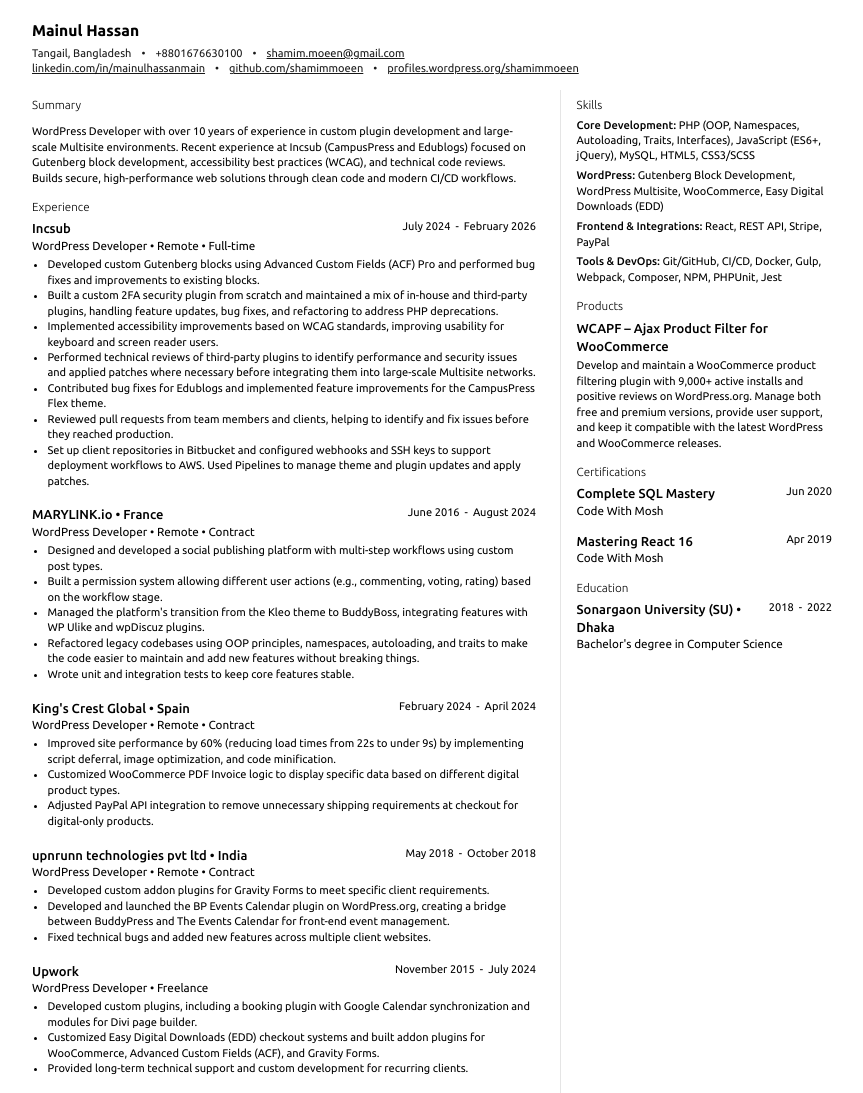
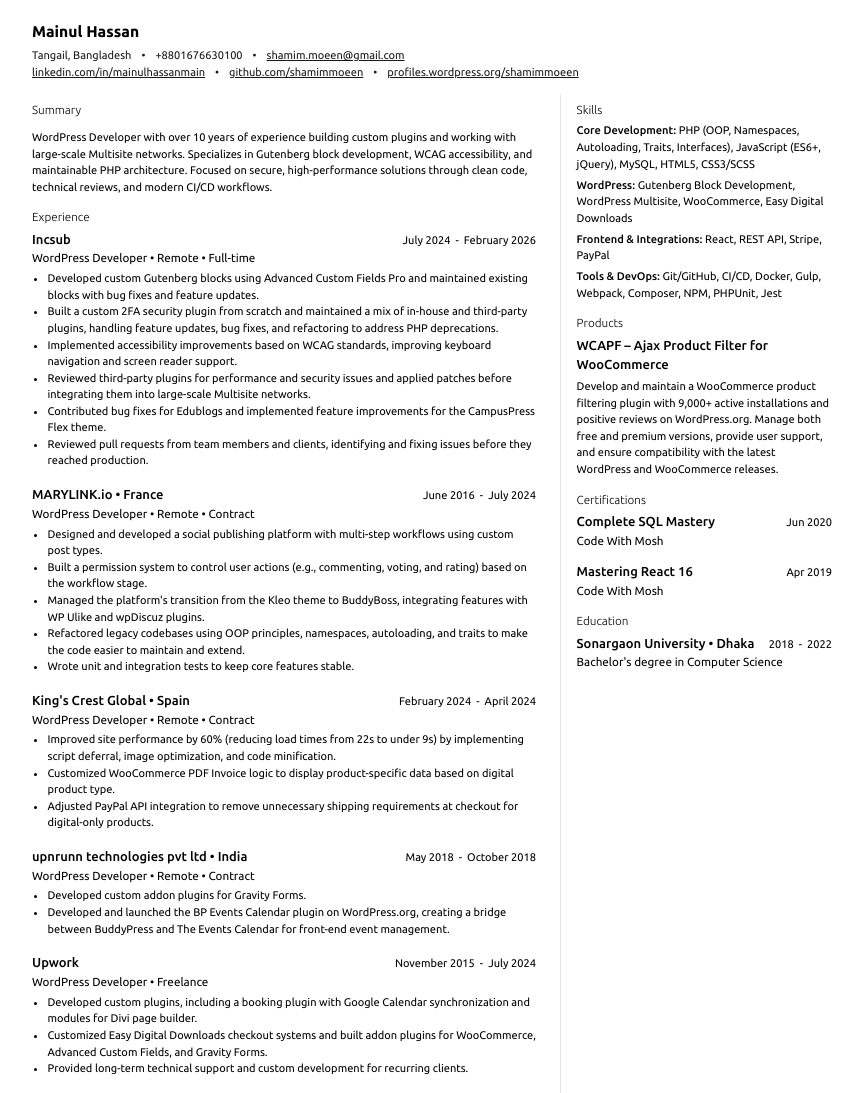
Before and after one commit to shamimmoeen/my-resume, a website: page index.html in a window 1280 px wide. Shown: the whole page, without its empty margins (208-1071 px from the left). Drawn offline with Linux system fonts and the light colour scheme.

Commit message:
Fix resume content and alignment, rename generate to pdf, and remove PDF from git

```diff
--- a/assets/scss/partials/_certificate.scss
+++ b/assets/scss/partials/_certificate.scss
@@ -8,6 +8,7 @@
     .row {
         display: flex;
         justify-content: space-between;
+        align-items: baseline;
     }
 
     .certificate-completion {
--- a/assets/scss/partials/_education.scss
+++ b/assets/scss/partials/_education.scss
@@ -8,6 +8,7 @@
     .row {
         display: flex;
         justify-content: space-between;
+        align-items: baseline;
     }
 
     .education-date {
--- a/assets/scss/partials/_experience.scss
+++ b/assets/scss/partials/_experience.scss
@@ -7,6 +7,7 @@
         .row {
             display: flex;
             justify-content: space-between;
+            align-items: baseline;
         }
 
         .employment-date {
--- a/index.html
+++ b/index.html
@@ -22,7 +22,7 @@
         margin: 0;
         font-size: 13px;
         color: black;
-        line-height: 1.4;
+        line-height: 1.5;
       }
       .container {
         width: 800px;
@@ -116,7 +116,7 @@
           <div class="section professional-summary">
             <h2>Summary</h2>
             <p>
-              WordPress Developer with over 10 years of experience in custom plugin development and large-scale Multisite environments. Recent experience at Incsub (CampusPress and Edublogs) focused on Gutenberg block development, accessibility best practices (WCAG), and technical code reviews. Builds secure, high-performance web solutions through clean code and modern CI/CD workflows.
+              WordPress Developer with over 10 years of experience building custom plugins and working with large-scale Multisite networks. Specializes in Gutenberg block development, WCAG accessibility, and maintainable PHP architecture. Focused on secure, high-performance solutions through clean code, technical reviews, and modern CI/CD workflows.
             </p>
           </div>
 
@@ -136,25 +136,22 @@
               <div class="employment-description">
                 <ul>
                   <li>
-                    Developed custom Gutenberg blocks using Advanced Custom Fields (ACF) Pro and performed bug fixes and improvements to existing blocks.
+                    Developed custom Gutenberg blocks using Advanced Custom Fields Pro and maintained existing blocks with bug fixes and feature updates.
                   </li>
                   <li>
                     Built a custom 2FA security plugin from scratch and maintained a mix of in-house and third-party plugins, handling feature updates, bug fixes, and refactoring to address PHP deprecations.
                   </li>
                   <li>
-                    Implemented accessibility improvements based on WCAG standards, improving usability for keyboard and screen reader users.
+                    Implemented accessibility improvements based on WCAG standards, improving keyboard navigation and screen reader support.
                   </li>
                   <li>
-                    Performed technical reviews of third-party plugins to identify performance and security issues and applied patches where necessary before integrating them into large-scale Multisite networks.
+                    Reviewed third-party plugins for performance and security issues and applied patches before integrating them into large-scale Multisite networks.
                   </li>
                   <li>
                     Contributed bug fixes for Edublogs and implemented feature improvements for the CampusPress Flex theme.
                   </li>
                   <li>
-                    Reviewed pull requests from team members and clients, helping to identify and fix issues before they reached production.
-                  </li>
-                  <li>
-                    Set up client repositories in Bitbucket and configured webhooks and SSH keys to support deployment workflows to AWS. Used Pipelines to manage theme and plugin updates and apply patches.
+                    Reviewed pull requests from team members and clients, identifying and fixing issues before they reached production.
                   </li>
                 </ul>
               </div>
@@ -166,7 +163,7 @@
                 <div class="employment-date">
                   <div class="employment-start-year">June 2016</div>
                   -
-                  <div class="employment-end-year">August 2024</div>
+                  <div class="employment-end-year">July 2024</div>
                 </div>
               </div>
               <div class="employment-job-title">WordPress Developer • Remote • Contract</div>
@@ -176,13 +173,13 @@
                     Designed and developed a social publishing platform with multi-step workflows using custom post types.
                   </li>
                   <li>
-                    Built a permission system allowing different user actions (e.g., commenting, voting, rating) based on the workflow stage.
+                    Built a permission system to control user actions (e.g., commenting, voting, and rating) based on the workflow stage.
                   </li>
                   <li>
                     Managed the platform's transition from the Kleo theme to BuddyBoss, integrating features with WP Ulike and wpDiscuz plugins.
                   </li>
                   <li>
-                    Refactored legacy codebases using OOP principles, namespaces, autoloading, and traits to make the code easier to maintain and add new features without breaking things.
+                    Refactored legacy codebases using OOP principles, namespaces, autoloading, and traits to make the code easier to maintain and extend.
                   </li>
                   <li>
                     Wrote unit and integration tests to keep core features stable.
@@ -207,7 +204,7 @@
                     Improved site performance by 60% (reducing load times from 22s to under 9s) by implementing script deferral, image optimization, and code minification.
                   </li>
                   <li>
-                    Customized WooCommerce PDF Invoice logic to display specific data based on different digital product types.
+                    Customized WooCommerce PDF Invoice logic to display product-specific data based on digital product type.
                   </li>
                   <li>
                     Adjusted PayPal API integration to remove unnecessary shipping requirements at checkout for digital-only products.
@@ -229,13 +226,10 @@
               <div class="employment-description">
                 <ul>
                   <li>
-                    Developed custom addon plugins for Gravity Forms to meet specific client requirements.
+                    Developed custom addon plugins for Gravity Forms.
                   </li>
                   <li>
                     Developed and launched the BP Events Calendar plugin on WordPress.org, creating a bridge between BuddyPress and The Events Calendar for front-end event management.
-                  </li>
-                  <li>
-                    Fixed technical bugs and added new features across multiple client websites.
                   </li>
                 </ul>
               </div>
@@ -257,7 +251,7 @@
                     Developed custom plugins, including a booking plugin with Google Calendar synchronization and modules for Divi page builder.
                   </li>
                   <li>
-                    Customized Easy Digital Downloads (EDD) checkout systems and built addon plugins for WooCommerce, Advanced Custom Fields (ACF), and Gravity Forms.
+                    Customized Easy Digital Downloads checkout systems and built addon plugins for WooCommerce, Advanced Custom Fields, and Gravity Forms.
                   </li>
                   <li>
                     Provided long-term technical support and custom development for recurring clients.
@@ -273,7 +267,7 @@
             <h2>Skills</h2>
 
             <p><b>Core Development:</b> PHP (OOP, Namespaces, Autoloading, Traits, Interfaces), JavaScript (ES6+, jQuery), MySQL, HTML5, CSS3/SCSS</p>
-            <p><b>WordPress:</b> Gutenberg Block Development, WordPress Multisite, WooCommerce, Easy Digital Downloads (EDD)</p>
+            <p><b>WordPress:</b> Gutenberg Block Development, WordPress Multisite, WooCommerce, Easy Digital Downloads</p>
             <p><b>Frontend & Integrations:</b> React, REST API, Stripe, PayPal</p>
             <p><b>Tools & DevOps:</b> Git/GitHub, CI/CD, Docker, Gulp, Webpack, Composer, NPM, PHPUnit, Jest</p>
           </div>
@@ -292,7 +286,7 @@
               </div>
               <div class="project-description">
                 <p>
-                  Develop and maintain a WooCommerce product filtering plugin with 9,000+ active installs and positive reviews on WordPress.org. Manage both free and premium versions, provide user support, and keep it compatible with the latest WordPress and WooCommerce releases.
+                  Develop and maintain a WooCommerce product filtering plugin with 9,000+ active installations and positive reviews on WordPress.org. Manage both free and premium versions, provide user support, and ensure compatibility with the latest WordPress and WooCommerce releases.
                 </p>
               </div>
             </div>
@@ -323,7 +317,7 @@
 
             <div class="education">
               <div class="row">
-                <div class="education-title">Sonargaon University (SU) • Dhaka</div>
+                <div class="education-title">Sonargaon University • Dhaka</div>
                 <div class="education-date">
                   <div class="education-start-year">2018</div>
                   -
--- a/package.json
+++ b/package.json
@@ -18,7 +18,7 @@
   "scripts": {
     "dev": "gulp",
     "build": "gulp build",
-    "generate": "node generate.js"
+    "pdf": "node generate.js"
   },
   "author": "Mainul Hassan",
   "license": "ISC"
```
Also changed, not shown: CLAUDE.md (+1 -1 lines), README.md, assets/css/style.css, assets/css/style.min.css, 2 other files.
